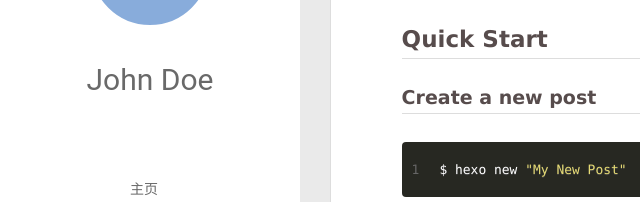
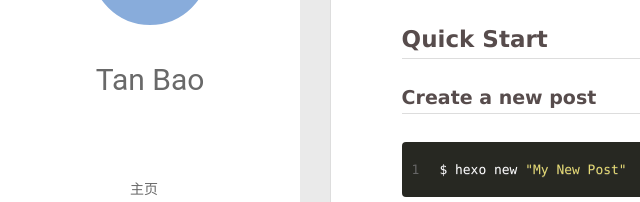
Before and after one commit to BaoTan/baotan.github.io, a plain HTML site: page 2017/07/20/hello-world/index.html in a window 1280 px wide. Shown: the part 210-412 px from the top of the page, 0-640 px from the left. Drawn offline with Linux system fonts and the light colour scheme; no server answers.

Commit message:
Site updated: 2017-07-20 17:46:34

```diff
--- a/2017/07/20/hello-world/index.html
+++ b/2017/07/20/hello-world/index.html
@@ -14,6 +14,7 @@
 <meta property="og:url" content="http://yoursite.com/2017/07/20/hello-world/index.html">
 <meta property="og:site_name" content="Hexo">
 <meta property="og:description" content="Welcome to Hexo! This is your very first post. Check documentation for more info. If you get any problems when using Hexo, you can find the answer in troubleshooting or you can ask me on GitHub. Quick">
+<meta property="og:locale" content="zh-CN">
 <meta property="og:updated_time" content="2017-07-20T08:39:13.538Z">
 <meta name="twitter:card" content="summary">
 <meta name="twitter:title" content="Hello World">
@@ -49,7 +50,7 @@
 			<img src="null" class="js-avatar">
 		</a>
 		<hgroup>
-		  <h1 class="header-author"><a href="/">John Doe</a></h1>
+		  <h1 class="header-author"><a href="/">Tan Bao</a></h1>
 		</hgroup>
 
 
@@ -107,7 +108,7 @@
 				<img src="null" class="js-avatar">
 			</div>
 			<hgroup>
-			  <h1 class="header-author js-header-author">John Doe</h1>
+			  <h1 class="header-author js-header-author">Tan Bao</h1>
 			</hgroup>
 
 
@@ -308,7 +309,7 @@
   <div class="outer">
     <div id="footer-info">
     	<div class="footer-left">
-    		&copy; 2017 John Doe
+    		&copy; 2017 Tan Bao
     	</div>
       	<div class="footer-right">
       		<a href="http://hexo.io/" target="_blank">Hexo</a>  Theme <a href="https://github.com/litten/hexo-theme-yilia" target="_blank">Yilia</a> by Litten
```
Also changed, not shown: archives/2017/07/index.html (+4 -3 lines), archives/2017/index.html (+4 -3 lines), archives/index.html (+4 -3 lines), index.html (+4 -3 lines).
